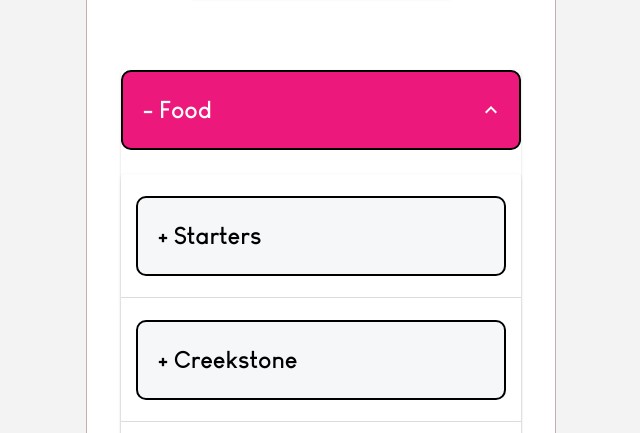
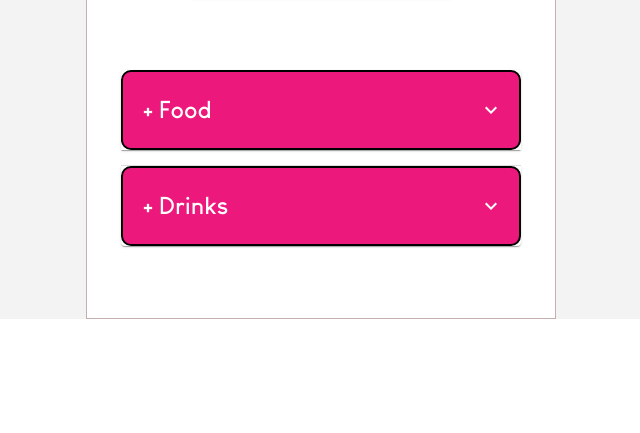
Before and after one commit to mshahid538/menux-web3, a React (Create React App) app: page /final in a window 1280 px wide. Shown: the part 367-800 px from the top of the page, without its empty margins (319-959 px from the left). Built offline with nearby package versions, Linux system fonts and the light colour scheme; a web font is replaced by a local one.

Commit message:
accordion + and - for open and close

```diff
--- a/src/components/CategoriesAccordion/CategoriesAccordion.tsx
+++ b/src/components/CategoriesAccordion/CategoriesAccordion.tsx
@@ -66,7 +66,7 @@ function CategoriesAccordion({ name }: any) {
   console.log("Results1", Results1);
   return (
     <Accordion
-      defaultExpanded={true}
+      // defaultExpanded={true}
       style={{ backgroundColor: "white", minWidth: "400px" }}
     >
       <AccordionSummary
@@ -96,8 +96,9 @@ function CategoriesAccordion({ name }: any) {
           },
         }}
       >
+        {/* category (Food )  */}
         <Typography fontWeight={"bold"} fontSize={"24px"}>
-          {name}
+          + {name}
         </Typography>
       </AccordionSummary>
 
@@ -145,12 +146,13 @@ function CategoriesAccordion({ name }: any) {
                     }`}
                     onClick={() => handleClickChild(index, name.name)}
                   >
+                    {/* subcategory (Starter, Creekstones, Main, etc )  */}
                     <Typography
                       variant="body1"
                       fontSize={"24px"}
                       fontWeight={"bold"}
                     >
-                      + {name.name}
+                      {expandedIndexChild === index ? " - " : " + "} {name.name}
                     </Typography>
                   </Button>
                 </Box>
@@ -191,12 +193,14 @@ function CategoriesAccordion({ name }: any) {
                         }`}
                         onClick={() => handleClickSubChild(ind, name.name)}
                       >
+                        {/* Product (chiken breast, beef ribs, dynamite prawns, etc )  */}
                         <Typography
                           variant="body1"
                           fontSize={"24px"}
                           fontWeight={"bold"}
                         >
-                          + {ite.name}
+                          {expandedIndexSubchild === ind ? " - " : " + "}
+                          {ite.name}
                         </Typography>
                       </Button>
                     </AccordionSummary>
--- a/src/components/FinalResult/FinalResult.tsx
+++ b/src/components/FinalResult/FinalResult.tsx
@@ -323,7 +323,7 @@ function FinalResult() {
               </Typography>
             </Box> */}
             <CategoriesAccordion
-              name={" - Food"}
+              name={" Food"}
               title={"Cookie"}
               subtitle={"VEGAN Milk Chocolate"}
             />
@@ -334,7 +334,7 @@ function FinalResult() {
               callback={handleCallback}
             /> */}
             <ProductAccordion
-              name={"- Drinks"}
+              name={" Drinks"}
               title={"Mains"}
               subtitle={"Soup"}
               callback={handleCallback}
--- a/src/components/ProductAccordion/ProductAccordion.tsx
+++ b/src/components/ProductAccordion/ProductAccordion.tsx
@@ -57,7 +57,7 @@ function ProductAccordion({ name, callback }: any) {
   return (
     <>
       <Accordion
-        defaultExpanded={true}
+        // defaultExpanded={true}
         style={{ backgroundColor: "white", minWidth: "400px" }}
       >
         <AccordionSummary
@@ -87,8 +87,9 @@ function ProductAccordion({ name, callback }: any) {
             },
           }}
         >
+          {/* category (Drink)  */}
           <Typography fontWeight={"bold"} fontSize={"24px"}>
-            {name}
+            + {name}
           </Typography>
         </AccordionSummary>
 
```
